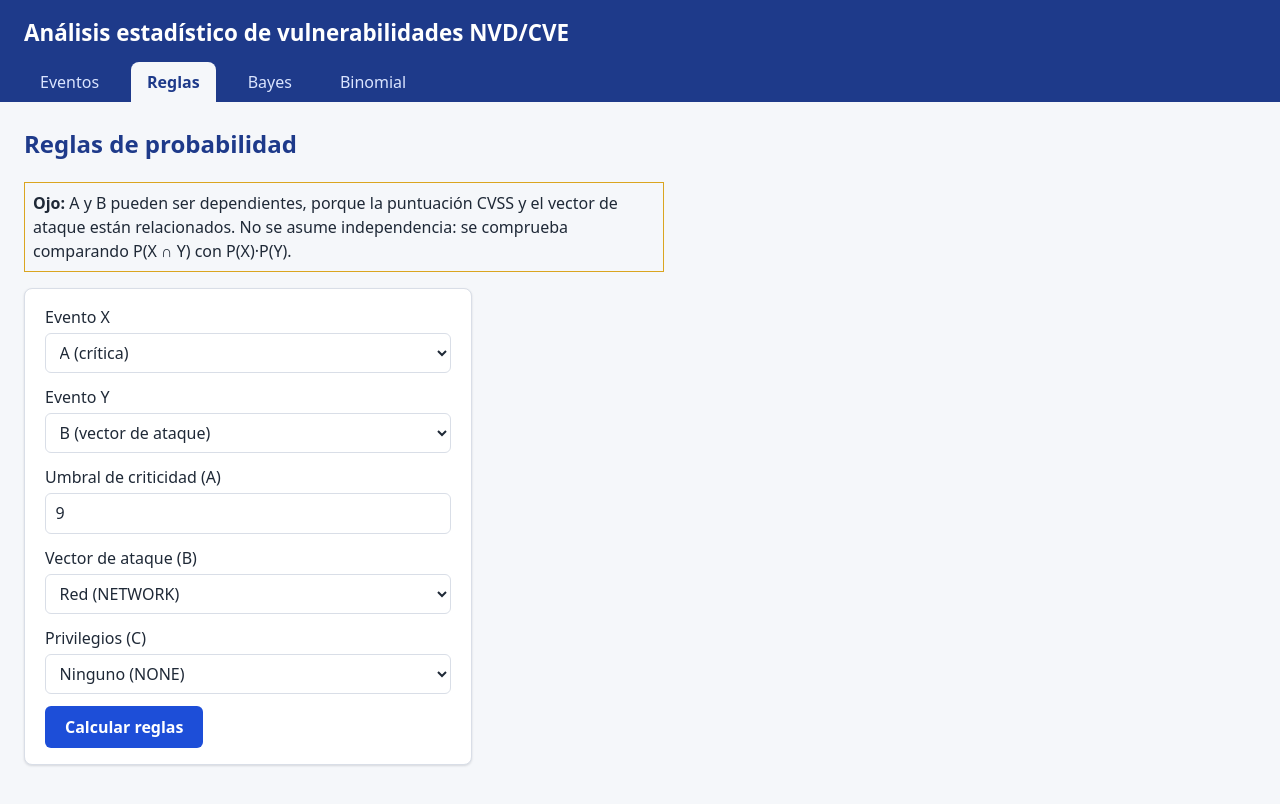
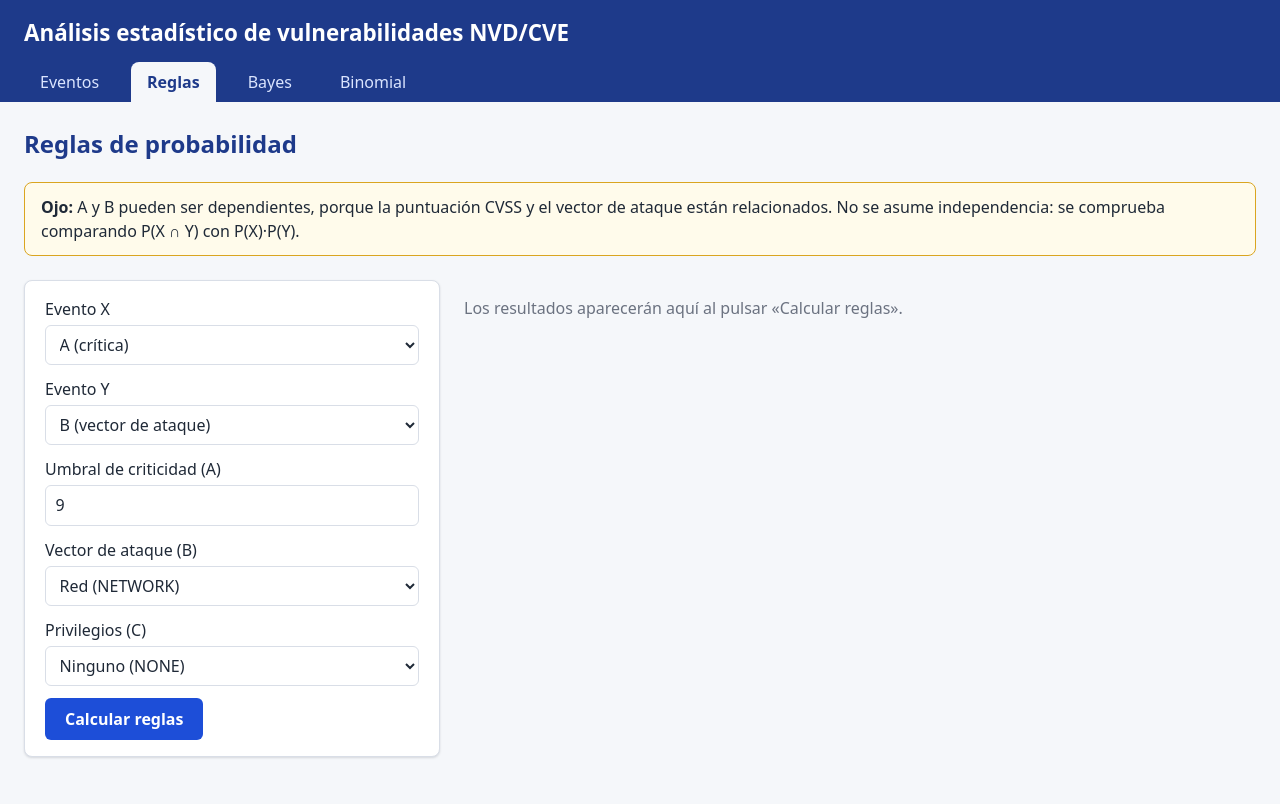
Before and after one commit to luishurtado-bit/nvd-cve, a React (Vite) app in the folder frontend/: page /reglas in a window 1280 px wide. Built offline with nearby package versions, Linux system fonts and the light colour scheme.

Commit message:
feat(frontend): Se reorganizan las pantallas en dos columnas.

```diff
--- a/frontend/src/paginas/Bayes.tsx
+++ b/frontend/src/paginas/Bayes.tsx
@@ -80,18 +80,21 @@ export default function Bayes() {
   return (
     <section>
       <h2>Probabilidad condicional y teorema de Bayes</h2>
-      <p style={{ maxWidth: '40rem' }}>
+      <p style={{ marginBottom: '1.5rem' }}>
         Pregunta: si sabemos que ocurrió el evento E (B o C), ¿cuál es la probabilidad de
         que el CVE sea crítico (A)? El teorema de Bayes actualiza la probabilidad previa
         de A con esa información.
       </p>
 
+      <div className="dos-columnas">
+        {/* Columna izquierda: formulario */}
+        <div className="columna-formulario">
           <form
             onSubmit={(e) => {
               e.preventDefault()
               void calcular()
             }}
-        style={{ display: 'grid', gap: '0.75rem', maxWidth: '30rem' }}
+            style={{ display: 'grid', gap: '0.75rem' }}
           >
             <label>
               Evento condicionante E{' '}
@@ -168,7 +171,15 @@ export default function Bayes() {
               Calcular Bayes
             </button>
           </form>
+        </div>
 
+        {/* Columna derecha: resultados */}
+        <div className="columna-resultados">
+          {!resultado && !cargando && !error && (
+            <p className="vacio">
+              Los resultados aparecerán aquí al pulsar «Calcular Bayes».
+            </p>
+          )}
           {cargando && <Cargando texto="Calculando…" />}
           {error && <MensajeError mensaje={error} />}
 
@@ -186,8 +197,8 @@ export default function Bayes() {
                 <li>
                   <strong>Verosimilitudes, calculadas con los datos.</strong>
                   <br />
-              P(E | A) = {f(resultado.p_e_dado_a)}: entre los críticos, la fracción que
-              cumple E.
+                  P(E | A) = {f(resultado.p_e_dado_a)}: entre los críticos, la fracción
+                  que cumple E.
                   <br />
                   P(E | Aᶜ) = {f(resultado.p_e_dado_ac)}: entre los no críticos, la
                   fracción que cumple E.
@@ -198,7 +209,8 @@ export default function Bayes() {
                   P(E) = P(E | A)·prior + P(E | Aᶜ)·(1 − prior)
                   <br />
                   P(E) = {f(resultado.p_e_dado_a)} · {f(resultado.prior)} +{' '}
-              {f(resultado.p_e_dado_ac)} · {f(1 - resultado.prior)} = {f(resultado.p_e)}
+                  {f(resultado.p_e_dado_ac)} · {f(1 - resultado.prior)} ={' '}
+                  {f(resultado.p_e)}
                 </li>
                 <li>
                   <strong>Teorema de Bayes.</strong>
@@ -220,6 +232,8 @@ export default function Bayes() {
               </p>
             </>
           )}
+        </div>
+      </div>
     </section>
   )
 }
--- a/frontend/src/paginas/Binomial.tsx
+++ b/frontend/src/paginas/Binomial.tsx
@@ -98,17 +98,20 @@ export default function Binomial() {
   return (
     <section>
       <h2>Distribución binomial</h2>
-      <p style={{ maxWidth: '40rem' }}>
+      <p style={{ marginBottom: '1.5rem' }}>
         X es el número de CVE críticos (evento A) en un lote de n CVE. Se modela como
         X ~ Bin(n, p), donde p es la probabilidad de que un CVE sea crítico.
       </p>
 
+      <div className="dos-columnas">
+        {/* Columna izquierda: formulario */}
+        <div className="columna-formulario">
           <form
             onSubmit={(e) => {
               e.preventDefault()
               void calcular()
             }}
-        style={{ display: 'grid', gap: '0.75rem', maxWidth: '30rem' }}
+            style={{ display: 'grid', gap: '0.75rem' }}
           >
             <label>
               n: tamaño del lote{' '}
@@ -189,7 +192,15 @@ export default function Binomial() {
               Calcular binomial
             </button>
           </form>
+        </div>
 
+        {/* Columna derecha: resultados */}
+        <div className="columna-resultados">
+          {!resultado && !cargando && !error && (
+            <p className="vacio">
+              Los resultados aparecerán aquí al pulsar «Calcular binomial».
+            </p>
+          )}
           {cargando && <Cargando texto="Calculando…" />}
           {error && <MensajeError mensaje={error} />}
 
@@ -204,7 +215,16 @@ export default function Binomial() {
               </p>
 
               {resultado.advertencias.length > 0 && (
-            <div role="alert" style={{ border: '1px solid goldenrod', padding: '0.5rem', maxWidth: '40rem' }}>
+                <div
+                  role="alert"
+                  style={{
+                    border: '1px solid goldenrod',
+                    background: '#fffbeb',
+                    borderRadius: '8px',
+                    padding: '0.75rem 1rem',
+                    marginTop: '1rem',
+                  }}
+                >
                   <strong>Advertencias</strong>
                   <ul>
                     {resultado.advertencias.map((a) => (
@@ -237,13 +257,16 @@ export default function Binomial() {
                   )}
                 </tbody>
               </table>
+
               <h3>Gráfica de la función de masa de probabilidad</h3>
               <GraficoPmf pmf={resultado.pmf} kElegido={resultado.k} />
               <p>
                 Las barras rojas (k ≥ {resultado.k}) suman P(X ≥ {resultado.k}) ={' '}
                 {f(resultado.prob_al_menos)}.
               </p>
+
               <h3>Tabla de la función de masa de probabilidad</h3>
+              <div className="tabla-scroll">
                 <table>
                   <thead>
                     <tr>
@@ -253,16 +276,22 @@ export default function Binomial() {
                   </thead>
                   <tbody>
                     {resultado.pmf.map((punto) => (
-                <tr key={punto.k} style={punto.k >= resultado.k ? { fontWeight: 'bold' } : undefined}>
+                      <tr
+                        key={punto.k}
+                        style={punto.k >= resultado.k ? { fontWeight: 'bold' } : undefined}
+                      >
                         <td>{punto.k}</td>
                         <td>{punto.probabilidad.toExponential(4)}</td>
                       </tr>
                     ))}
                   </tbody>
                 </table>
+              </div>
               <p>Las filas en negrita son las que suman P(X ≥ k).</p>
             </>
           )}
+        </div>
+      </div>
     </section>
   )
 }
--- a/frontend/src/paginas/Eventos.tsx
+++ b/frontend/src/paginas/Eventos.tsx
@@ -85,6 +85,9 @@ export default function Eventos() {
     <section>
       <h2>Datos y eventos A, B y C</h2>
 
+      <div className="dos-columnas">
+        {/* Columna izquierda: resumen y formulario */}
+        <div className="columna-formulario">
           <h3>Resumen de los datos</h3>
           {errorResumen && <MensajeError mensaje={errorResumen} />}
           {!resumen && !errorResumen && <Cargando />}
@@ -111,7 +114,7 @@ export default function Eventos() {
               e.preventDefault()
               void calcular()
             }}
-        style={{ display: 'grid', gap: '0.75rem', maxWidth: '28rem' }}
+            style={{ display: 'grid', gap: '0.75rem' }}
           >
             <label>
               Umbral de criticidad (A: baseScore ≥ umbral){' '}
@@ -160,7 +163,15 @@ export default function Eventos() {
               Calcular eventos
             </button>
           </form>
+        </div>
 
+        {/* Columna derecha: resultados */}
+        <div className="columna-resultados">
+          {!resultado && !cargando && !error && (
+            <p className="vacio">
+              Los resultados aparecerán aquí al pulsar «Calcular eventos».
+            </p>
+          )}
           {cargando && <Cargando texto="Calculando…" />}
           {error && <MensajeError mensaje={error} />}
 
@@ -192,6 +203,8 @@ export default function Eventos() {
               </table>
             </>
           )}
+        </div>
+      </div>
     </section>
   )
 }
--- a/frontend/src/paginas/Reglas.tsx
+++ b/frontend/src/paginas/Reglas.tsx
@@ -92,19 +92,28 @@ export default function Reglas() {
 
       <p
         role="note"
-        style={{ border: '1px solid goldenrod', padding: '0.5rem', maxWidth: '40rem' }}
+        style={{
+          border: '1px solid goldenrod',
+          background: '#fffbeb',
+          borderRadius: '8px',
+          padding: '0.75rem 1rem',
+          marginBottom: '1.5rem',
+        }}
       >
         <strong>Ojo:</strong> A y B pueden ser dependientes, porque la puntuación CVSS y
         el vector de ataque están relacionados. No se asume independencia: se comprueba
         comparando P(X ∩ Y) con P(X)·P(Y).
       </p>
 
+      <div className="dos-columnas">
+        {/* Columna izquierda: formulario */}
+        <div className="columna-formulario">
           <form
             onSubmit={(e) => {
               e.preventDefault()
               void calcular()
             }}
-        style={{ display: 'grid', gap: '0.75rem', maxWidth: '28rem' }}
+            style={{ display: 'grid', gap: '0.75rem' }}
           >
             <label>Evento X {sel(x, setX)}</label>
             <label>Evento Y {sel(y, setY)}</label>
@@ -155,7 +164,15 @@ export default function Reglas() {
               Calcular reglas
             </button>
           </form>
+        </div>
 
+        {/* Columna derecha: resultados */}
+        <div className="columna-resultados">
+          {!resultado && !cargando && !error && (
+            <p className="vacio">
+              Los resultados aparecerán aquí al pulsar «Calcular reglas».
+            </p>
+          )}
           {cargando && <Cargando texto="Calculando…" />}
           {error && <MensajeError mensaje={error} />}
 
@@ -175,12 +192,16 @@ export default function Reglas() {
                 <tbody>
                   <tr>
                     <td>Complemento de {resultado.x}</td>
-                <td>P({resultado.x}ᶜ) = 1 − P({resultado.x}) = 1 − {f(resultado.p_x)}</td>
+                    <td>
+                      P({resultado.x}ᶜ) = 1 − P({resultado.x}) = 1 − {f(resultado.p_x)}
+                    </td>
                     <td>{f(resultado.p_x_complemento)}</td>
                   </tr>
                   <tr>
                     <td>Complemento de {resultado.y}</td>
-                <td>P({resultado.y}ᶜ) = 1 − P({resultado.y}) = 1 − {f(resultado.p_y)}</td>
+                    <td>
+                      P({resultado.y}ᶜ) = 1 − P({resultado.y}) = 1 − {f(resultado.p_y)}
+                    </td>
                     <td>{f(resultado.p_y_complemento)}</td>
                   </tr>
                   <tr>
@@ -193,8 +214,9 @@ export default function Reglas() {
                   <tr>
                     <td>Unión</td>
                     <td>
-                  P({resultado.x}) + P({resultado.y}) − P({resultado.x} ∩ {resultado.y}) ={' '}
-                  {f(resultado.p_x)} + {f(resultado.p_y)} − {f(resultado.p_interseccion)}
+                      P({resultado.x}) + P({resultado.y}) − P({resultado.x} ∩{' '}
+                      {resultado.y}) = {f(resultado.p_x)} + {f(resultado.p_y)} −{' '}
+                      {f(resultado.p_interseccion)}
                     </td>
                     <td>{f(resultado.p_union)}</td>
                   </tr>
@@ -224,6 +246,8 @@ export default function Reglas() {
               {resultado.nota && <p>{resultado.nota}</p>}
             </>
           )}
+        </div>
+      </div>
     </section>
   )
 }
```
Lines whose indentation alone changed are shown as unchanged.
